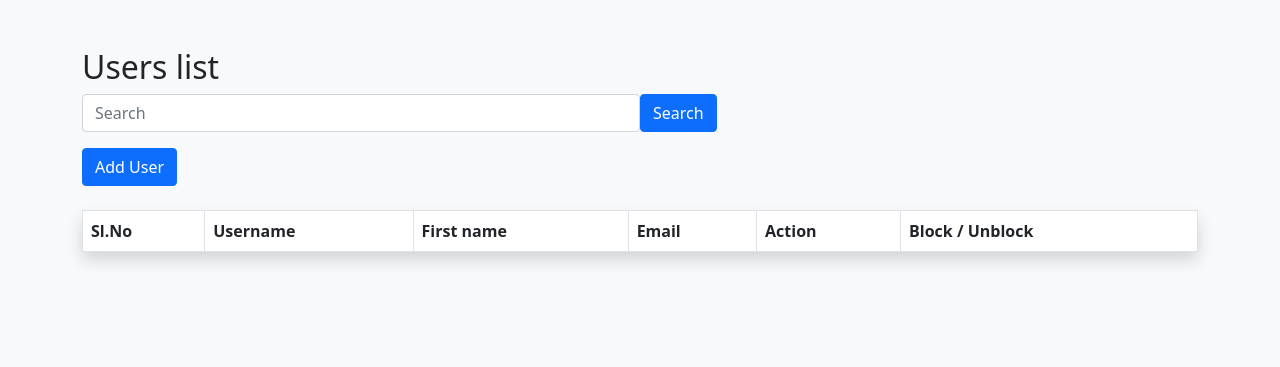
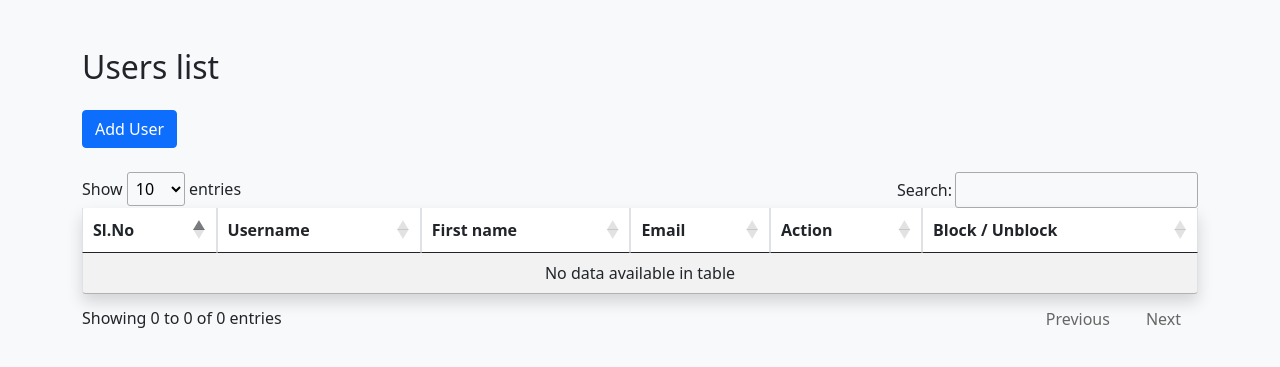
Before and after one commit to amjedsaleel/user-management, a Django app: template templates/admin-panel/dashboard.html in a window 1280 px wide. Shown: the part 56-423 px from the top of the page. Run offline with Django 3.2, Linux system fonts and the light colour scheme; the template is opened without the code that fills it, so the values that code supplies are empty; some libraries are stand-ins or nearby versions.

Commit message:
jquery datatable and bug fixed in user registration and adduser

```diff
--- a/adminpanel/urls.py
+++ b/adminpanel/urls.py
@@ -9,7 +9,6 @@ app_name = 'admin-panel'
 urlpatterns = [
     path('', views.admin_login, name='admin-login'),
     path('dashbaord/', views.dashboard, name='dashboard'),
-    path('search/', views.search_user, name='search-user'),
     path('add-user/', views.add_user, name='add-user'),
     path('<str:username>/', views.user_profile, name='user-profile'),
     path('update/<str:username>/', views.update_user, name='update-user'),
--- a/templates/accounts/signup.html
+++ b/templates/accounts/signup.html
@@ -50,7 +50,7 @@
                     },
                     password2: {
                         required: true,
-                        equalTo : "#password1"
+                        equalTo : "#id_password1"
                     }
                 },
             })
--- a/templates/admin-panel/add-user.html
+++ b/templates/admin-panel/add-user.html
@@ -48,7 +48,7 @@
                     },
                     password2: {
                         required: true,
-                        equalTo : "#password1"
+                        equalTo : "#id_password1"
                     }
                 },
             })
--- a/templates/admin-panel/dashboard.html
+++ b/templates/admin-panel/dashboard.html
@@ -1,5 +1,8 @@
 {% extends 'base.html' %}
 {% block title %} Dashboard {% endblock %}
+{% block style %}
+    <link rel="stylesheet" href="//cdn.datatables.net/1.11.3/css/jquery.dataTables.min.css">
+{% endblock %}
 {% block content %}
     {% include 'includes/navbar.html' %}
     <div class="container">
@@ -7,21 +10,11 @@
         <h2>Users list</h2>
 
         <div class="row">
-            <div class="col-12">
-                <form action="{% url 'admin-panel:search-user' %}" class="d-flex" method="get" id="search">
-                    <div class="col-6">
-                        <input type="text" class="form-control" placeholder="Search" name="search" required>
-                    </div>
-                    <div class="col-6">
-                        <input type="submit" class="btn btn-primary" value="Search">
-                    </div>
-                </form>
-            </div>
             <div class="col-12 mt-3">
                 <a href="{% url 'admin-panel:add-user' %}" class="btn btn-primary">Add User</a>
             </div>
             <div class="col-12 mt-4 mb-2">
-                <table class="table table-striped table-bordered table-hover table-responsive bg-white shadow bg-body rounded">
+                <table class="table table-striped table-bordered table-hover table-responsive bg-white shadow bg-body rounded" id="myTable">
                     <thead>
                     <tr>
                         <th scope="col">Sl.No</th>
@@ -66,3 +59,11 @@
         </div>
     </div>
 {% endblock %}
+{% block script %}
+    <script>
+        $(document).ready(function () {
+            $('#myTable').DataTable();
+        });
+    </script>
+    <script src="//cdn.datatables.net/1.11.3/js/jquery.dataTables.min.js"></script>
+{% endblock %}
--- a/templates/base.html
+++ b/templates/base.html
@@ -16,6 +16,7 @@
     <link href="https://fonts.googleapis.com/css?family=Material+Icons|Material+Icons+Outlined|Material+Icons+Two+Tone|Material+Icons+Round|Material+Icons+Sharp"
           rel="stylesheet">
 
+    {% block style %} {% endblock %}
 
     <script src="https://ajax.googleapis.com/ajax/libs/jquery/3.5.1/jquery.min.js"></script>
     <script src="https://cdn.jsdelivr.net/npm/jquery-validation@1.19.3/dist/jquery.validate.js"></script>
```
Also changed, not shown: adminpanel/views.py (+0 -14 lines).
